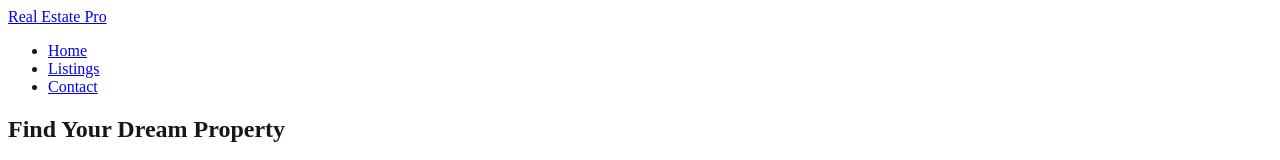
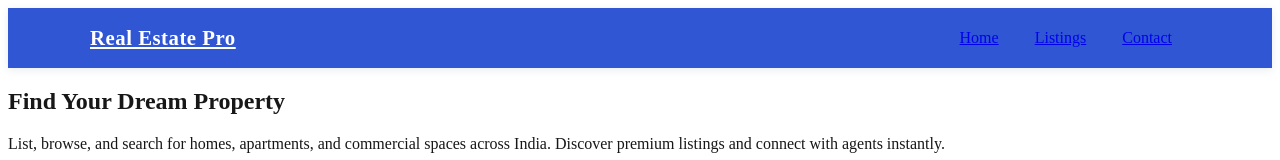
Before and after one commit to t41haa/real-estate-pro, a Next.js app: page / in a window 1280 px wide. Shown: the top 160 px of the page. Built offline with nearby package versions, Linux system fonts and the light colour scheme.

Commit message:
Update layout.tsx

```diff
--- a/app/layout.tsx
+++ b/app/layout.tsx
@@ -1,31 +1,44 @@
+"use client";
+import React from "react";
 import "./globals.css";
 
 export default function RootLayout({ children }: { children: React.ReactNode }) {
   return (
-    <html lang="en">
-      <body className="bg-gray-50 text-gray-900 font-sans min-h-screen flex flex-col">
-        <header className="bg-blue-700 text-white shadow-md">
-          <nav className="container mx-auto flex justify-between items-center py-4 px-6 md:px-0">
-            <div className="text-xl font-bold hover:underline cursor-pointer">
-              <a href="/">Real Estate Pro</a>
-            </div>
-            <ul className="flex gap-6 text-lg font-medium">
-              <li><a href="/" className="hover:underline">Home</a></li>
-              <li><a href="/listings" className="hover:underline">Listings</a></li>
-              <li><a href="/contact" className="hover:underline">Contact</a></li>
-            </ul>
-            <div>
-              {/* no user login buttons here - static layout */}
-            </div>
+    <>
+      <header style={{
+        background: "#3056D3",
+        color: "#fff",
+        padding: "18px 0",
+        boxShadow: "0 2px 8px rgba(32,64,128,0.10)",
+        marginBottom: "10px"
+      }}>
+        <div style={{
+          maxWidth: 1100,
+          margin: "0 auto",
+          display: "flex",
+          justifyContent: "space-between",
+          alignItems: "center"
+        }}>
+          <div style={{ fontWeight: 800, fontSize: "1.3rem", letterSpacing: ".5px" }}>
+            <a href="/" style={{ color: "#fff" }}>Real Estate Pro</a>
+          </div>
+          <nav>
+            <a href="/" style={{ margin: "0 18px" }}>Home</a>
+            <a href="/listings" style={{ margin: "0 18px" }}>Listings</a>
+            <a href="/contact" style={{ margin: "0 18px" }}>Contact</a>
           </nav>
-        </header>
-        <main className="flex-grow container mx-auto px-6 md:px-0 pt-8">
-          {children}
-        </main>
-        <footer className="bg-gray-100 text-center text-gray-600 py-5 mt-12">
-          &copy; {new Date().getFullYear()} Real Estate Pro &bull; All rights reserved.
-        </footer>
-      </body>
-    </html>
+        </div>
+      </header>
+      <main style={{ minHeight: "80vh" }}>{children}</main>
+      <footer style={{
+        background: "#e8eaf6",
+        textAlign: "center",
+        color: "#777",
+        padding: "20px 0",
+        marginTop: "38px"
+      }}>
+        &copy; {new Date().getFullYear()} Real Estate Pro | All rights reserved.
+      </footer>
+    </>
   );
 }
```
